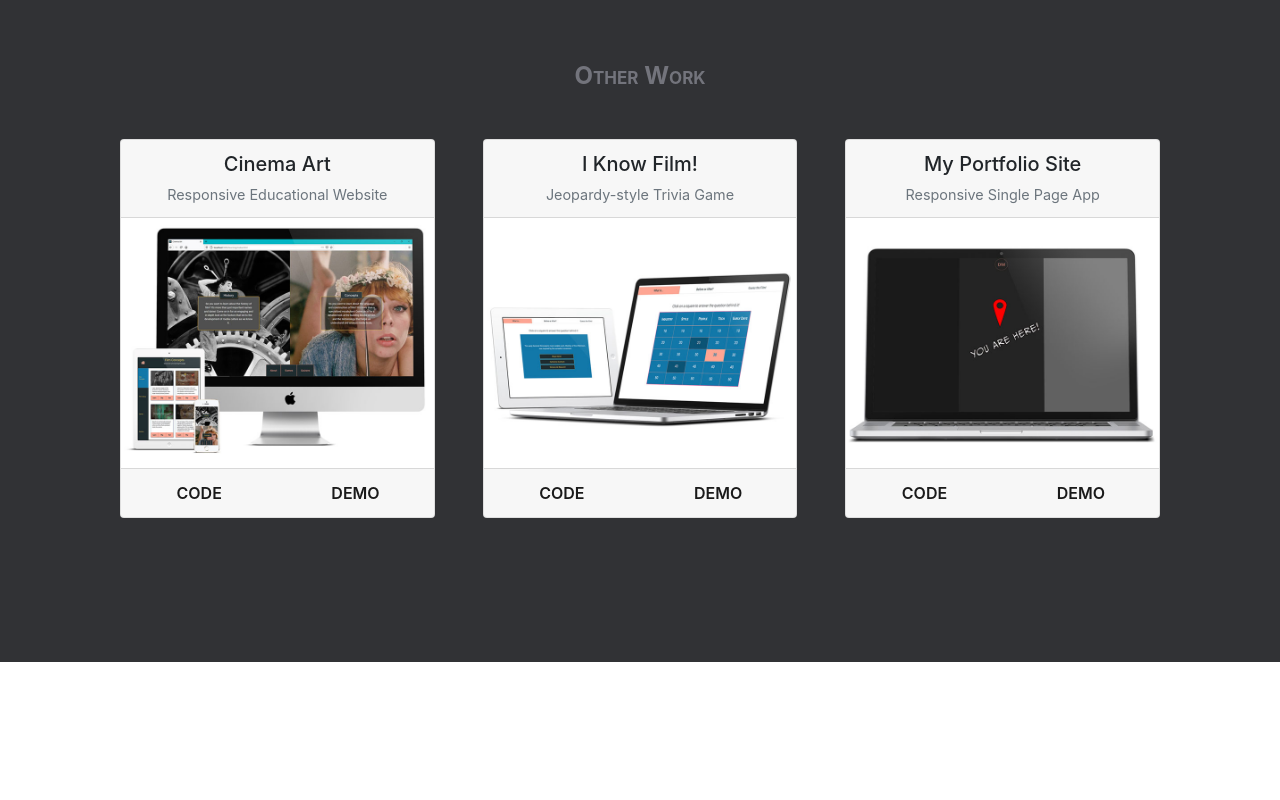
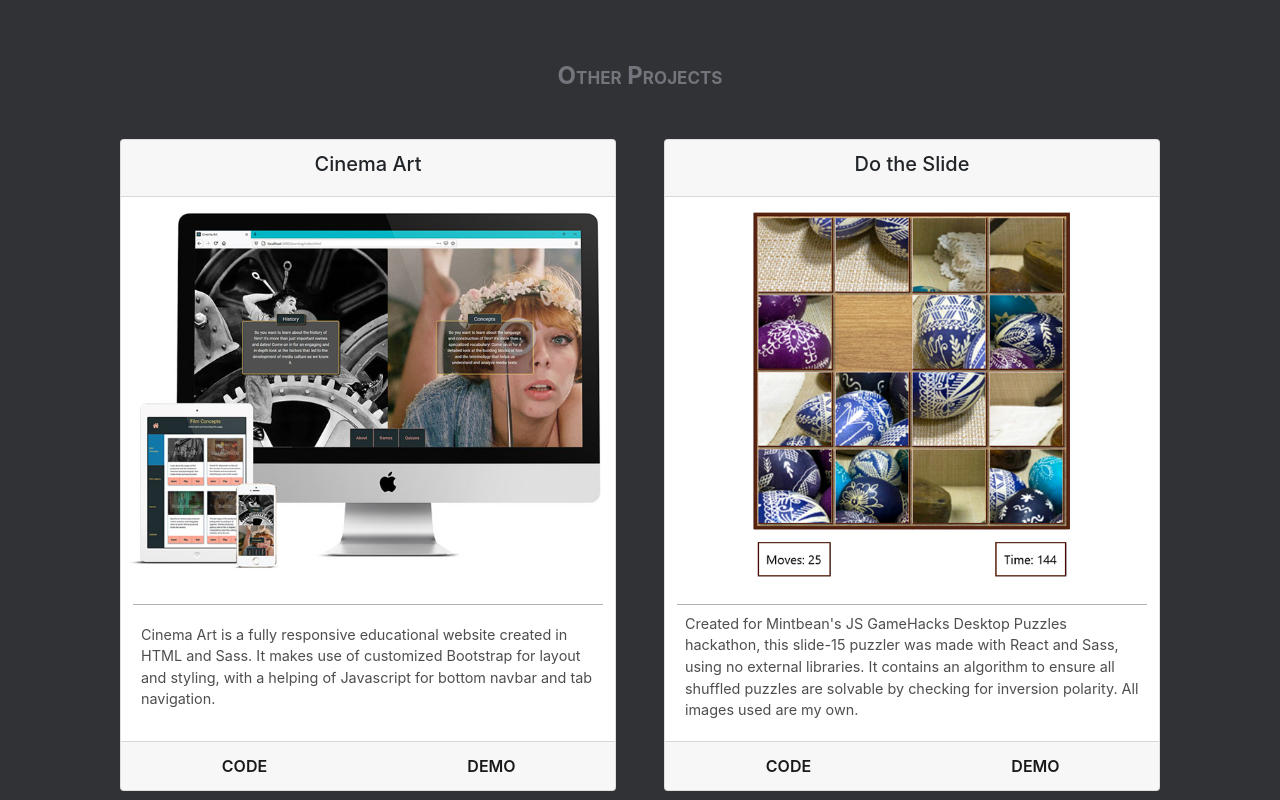
Before and after one commit to dinaporia/my-portfolio, a React (Create React App) app: page /projects in a window 1280 px wide. Shown: the part 960-1760 px from the top of the page. Before the commit the page ends 1622 px from the top, so only its background shows below. Built offline with nearby package versions, Linux system fonts and the light colour scheme; a web font is replaced by a local one.

Commit message:
add project details

```diff
--- a/src/components/ProjectsPage.js
+++ b/src/components/ProjectsPage.js
@@ -11,12 +11,12 @@ const Projects = () => {
         blurb: 'SmarTask Mobile provides all the standard features of a to-do list app, along with an algorithm to automatically generate a daily schedule based on user preferences. Built with React Native, this app takes advantage of Redux for state management.',
         links: {
             code: 'https://github.com/dinaporia/smartask-mobile',
-            demo: '#'
+            demo: 'https://expo.io/@dinaporia/projects/smartask-mobile'
         },
         cards: {
             right: {
                 title: "Features",
-                text: ['Add detailed tasks', 'Personalize preferences', 'Sort and filter tasks', 'Automatically generate daily schedule']
+                text: ['Add & edit detailed tasks', 'Set preferences', 'Sort & filter tasks', 'Algorithmically generate daily schedule']
             },
             middle: {
                 title: 'Technologies',
@@ -24,7 +24,7 @@ const Projects = () => {
             },
             left: {
                 title: 'Plans',
-                text: ['Appointment scheduling', 'Recurring tasks', 'User-defined categories']
+                text: ['Express & MongoDB back-end', 'Appointments', 'Recurring tasks', 'User-defined categories']
             }
         },
         images: [
@@ -48,40 +48,57 @@ const Projects = () => {
             </div>
         </div>
         <div className='bg-medium row'>
-        <h4 className='wrapped-title text-light mb-0'>Other Work</h4>
+        <h4 className='wrapped-title text-light mb-0'>Other Projects</h4>
         </div>
-        <div className='bg-medium row pb-7 px-3 px-lg-5 px-xl-7'>
-            <div className='col-12 col-lg-4 py-4 p-sm-5 px-md-6 px-lg-4'>
+        <div className='bg-medium row pb-7 px-5 px-lg-7 px-xl-8'>
+            <div className='col-12 col-md-6 py-4 p-sm-5 px-md-4'>
                 <ProjectCard
+                    number={1}
                     header='Cinema Art'
                     subTitle='Responsive Educational Website'
                     image={{url: 'images/cinema-art.jpg', alt: 'mockup of website on 3 different screen sizes'}}
                     html sass bootstrap js
                     code='https://github.com/dinaporia/cinema-art'
-                    demo='https://dinamuhic.com/cinema-art/index.html'
+                    demo='https://cinema-art.dinaporia.repl.co/'
+                    blurb='Cinema Art is a fully responsive educational website created in HTML and Sass. It makes use of customized Bootstrap for layout and styling, with a helping of Javascript for bottom navbar and tab navigation.'
                 />
             </div>
-            <div className='col-12 col-lg-4 py-4 p-sm-5 px-md-6 px-lg-4'>
+            <div className='col-12 col-md-6 py-4 p-sm-5 px-md-4'>
                 <ProjectCard
-                    header="I Know Film!"
+                    number={2}
+                    header="Do the Slide"
+                    subTitle='Slide-15 Puzzle Game'
+                    image={{url: 'images/do-the-slide.jpg', alt: 'screencap of game'}}
+                    react sass
+                    code='https://github.com/dinaporia/do-the-slide'
+                    demo='https://dinaporia.github.io/do-the-slide'
+                    blurb="Created for Mintbean's JS GameHacks Desktop Puzzles hackathon, this slide-15 puzzler was made with React and Sass, using no external libraries. It contains an algorithm to ensure all shuffled puzzles are solvable by checking for inversion polarity. All images used are my own."
+                />
+            </div>
+            <div className='col-12 col-md-6 py-4 p-sm-5 px-md-4'>
+                <ProjectCard
+                    number={3}
+                    header="Film Trivia"
                     subTitle='Jeopardy-style Trivia Game'
                     image={{url: 'images/film-trivia.jpg', alt: 'mockup of game on laptop and tablet'}}
                     html css js
                     code='https://github.com/dinaporia/cinema-art/blob/main/js/games.js'
-                    demo='https://dinamuhic.com/cinema-art/learning/games.html'
+                    demo='https://cinema-art.dinaporia.repl.co/learning/games.html'
+                    blurb='Hosted on the Cinema Art website, this interactive film trivia game was built using object-oriented JavaScript. It contains 25 questions in 5 categories, laid out on a Jeopardy-style score board.'
                 />
             </div>
-            <div className='col-12 col-lg-4 py-4 p-sm-5 px-md-6 px-lg-4'>
+            <div className='col-12 col-md-6 py-4 p-sm-5 px-md-4'>
                 <ProjectCard
+                    number={4}
                     header="My Portfolio Site"
                     subTitle="Responsive Single Page App"
                     image={{url: 'images/portfolio.jpg', alt: 'homepage of this site with a you-are-here pointer'}}
-                    react sass bootstrap js
+                    react sass bootstrap
                     code='https://github.com/dinaporia/my-portfolio'
                     modal={{
                         title: 'You\'re looking at it!',
-                        body: 'This website was created using React and Sass, with a dash of Bootstrap. It features 2 types of reusable project-demo components, a customizable, Sass-styled PostIt component, and a css-animated navigation bar component. The entire site is fully responsive - feel free to resize your browser to check it out!'
                         }}
+                    blurb='This single page app was created using React and Sass, with a dash of Bootstrap. It features 2 types of reusable project-demo components: a project board and a project card. The hover-activated navigation bar component is animated with pure CSS. The entire site is fully responsive - feel free to resize your browser to check it out!'
                 />
             </div>
         </div>
--- a/src/components/common/ProjectCard.js
+++ b/src/components/common/ProjectCard.js
@@ -4,8 +4,9 @@ import { Card, Modal } from 'react-bootstrap';
 const ProjectCard = (props) => {
     const {
         // required props
-        header, subTitle, image, code,
+        header, subTitle, image, code, blurb,
         // optional props
+        number = 0,
         demo = false,
         modal = {title: '', body: ''},
         // binary props conditionally render fa icons
@@ -19,12 +20,18 @@ const ProjectCard = (props) => {
     const [ showModal, setShowModal ] = useState(false);
     const demoLink = (demo) ? {href: demo, target: '_blank'} : {onClick: () => setShowModal(true)};
 
+    // determine margin based on odd/even number
+    const placement = (number === 0)
+        ? ''
+        : (number%2 === 0)
+            ? 'mr-md-auto'
+            : 'ml-md-auto';
+
     return (
         <Fragment>
-            <Card className="text-center h-100">
+            <Card className={`text-center h-100 mx-auto ${placement}`}>
                 <Card.Header>
                     <h5>{header}</h5>
-                    <p className='text-muted fs-5'>{subTitle}</p>
                 </Card.Header>
                 <Card.Body
                     className='project-card'
@@ -46,7 +53,12 @@ const ProjectCard = (props) => {
                     <img className={`project-card-image ${(showText) ? 'active' : ''}`} src={image.url} alt={image.alt} draggable={false}/>
 
                 </Card.Body>
+                <Card.Body className='card-blurb'>
+                <div>
+                {blurb}
+                </div>
 
+                </Card.Body>
                 <Card.Footer className='d-flex justify-content-around p-0'>
                     <Card.Link href={code} target="_blank">CODE</Card.Link>
                     <Card.Link {...demoLink}>DEMO</Card.Link>
@@ -58,7 +70,6 @@ const ProjectCard = (props) => {
                 <Modal.Header closeButton>
                     <Modal.Title>{modal.title}</Modal.Title>
                 </Modal.Header>
-                <Modal.Body>{modal.body}</Modal.Body>
                 <Modal.Footer>
                     <button type='button' className='btn btn-lg btn-outline-primary mx-auto' onClick={()=>setShowModal(false)}>Got it!</button>
                 </Modal.Footer>
--- a/src/custom.scss
+++ b/src/custom.scss
@@ -182,6 +182,7 @@ html, body, #root {
     color: $black;
     letter-spacing: 1px;
     font-family: 'Shadows Into Light', cursive;
+    line-height: 1.25em;
 }
 
 .postit-inset {
@@ -249,6 +250,7 @@ html, body, #root {
 .project-card {
     position: relative;
     padding: 0;
+    flex-grow: 0;
 }
 .project-card-image {
     width: 100%;
@@ -341,6 +343,21 @@ html, body, #root {
     background-blend-mode: multiply;
 }
 
+.card {
+    max-width: 500px;
+}
+
+.card-blurb {
+    display: flex;
+    align-items: center;
+    text-align: left;
+    font-size: 0.9em;
+    color: rgb(77, 78, 78);
+    padding: 0.5rem;
+    margin: 0.75rem;
+    border-top: 1px solid rgba(0, 0, 0, 0.3);
+
+}
 // COMMON STYLING
 .wrapped-text {
     font-size: 1rem;
```
Also changed, not shown: public/images/do-the-slide.jpg (added).
